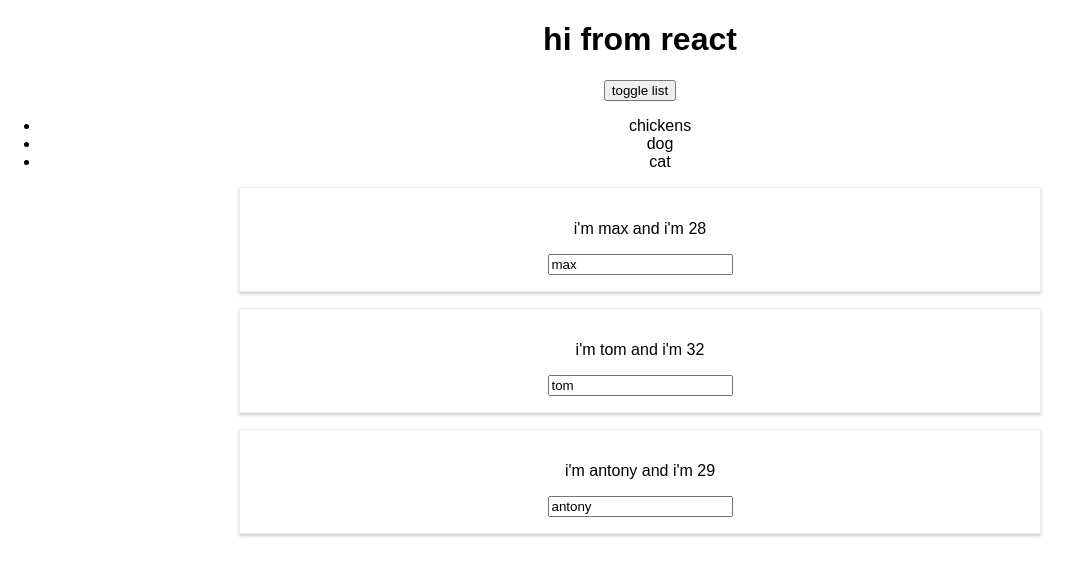
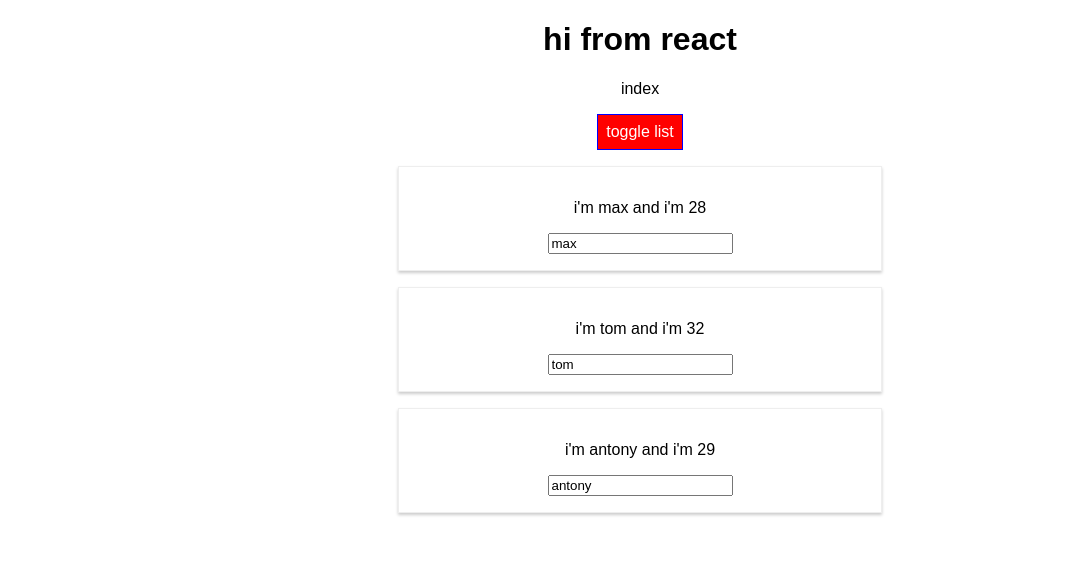
Before and after one commit to morgan1982/react-complete-guide, a React (Create React App) app: page / in a window 1280 px wide. Both pictures are taken after a click on the button "toggle list". Shown: the top 576 px of the page, without its empty margins (0-1081 px from the left). Built offline with nearby package versions, Linux system fonts and the light colour scheme.

Commit message:
add radium

```diff
--- a/package.json
+++ b/package.json
@@ -3,6 +3,7 @@
   "version": "0.1.0",
   "private": true,
   "dependencies": {
+    "radium": "^0.19.6",
     "react": "^16.2.0",
     "react-dom": "^16.2.0",
     "react-scripts": "1.0.17"
--- a/src/App.css
+++ b/src/App.css
@@ -1,3 +1,9 @@
 .App {
   text-align: center;
 }
+.red {
+  color: red;
+}
+.bold {
+  font-weight: bold;
+}
--- a/src/App.js
+++ b/src/App.js
@@ -1,6 +1,7 @@
 import React, { Component } from 'react';
 import Person from './Person/Person';
 import './App.css';
+import Radium, { StyleRoot } from 'radium';
 
 class App extends Component {
   state = {
@@ -54,40 +55,63 @@ class App extends Component {
 
   render() {
     const style = {
-      backgroundColor: 'white',
+      backgroundColor: 'green',
+      color: 'white',
       font: 'inherit',
       border: '1px solid blue',
       padding: '8px',
-      cursor: 'pointer'
+      cursor: 'pointer',
+      ':hover': {
+        backgroundColor: 'lightgreen',
+        color: 'black'
+      }
     }
-    let items = null;
+    let persons = null;
      if (this.state.showList)
      {
-      items = <ul>
-         <li>chickens</li>
-         <li>dog</li>
-         <li>cat</li>
-       </ul>
-     };
+      persons = (
+        <div>
+        {this.state.persons.map((person, index) => {
+            return <Person
+            click={() => this.deletePersonHandler(index)}
+            name={person.name}
+            age={person.age}
+            key={person.id}
+            changed={(event) => this.nameChangeHandler(event, person.id)} />
+          })}
+      </div>
+        );
+        style.backgroundColor = 'red';
+        style[':hover'] = {
+          backgroundColor: 'tomato',
+          color: 'black'
+        }
+      }
+
+      let classes = [];
+      if (this.state.persons.length <= 2)
+      {
+        classes.push('red');
+      }
+      if (this.state.persons.length <= 1)
+      {
+        classes.push('bold'); // classes red and bold
+      }
+
+
     return (
+      <StyleRoot>
       <div className="App">
         <h1>hi from react</h1>
+        <p className={classes.join(' ')}>index</p>
         {/* return a function call  this can be ineficient*/}
-          <button onClick={this.listHandler}>toggle list</button>
-          {items}
-          {this.state.persons.map((person, index) => {
-            return <Person
-              key={person.id}
-              name={person.name}
-              age={person.age}
-              click={() => this.deletePersonHandler(index)}
-              changed={(e) => this.nameChangeHandler(e, person.id)}
-              />
-          })}
+          <button onClick={this.listHandler} style={style}>toggle list</button>
+          {persons}
+      </div>
+      </StyleRoot>
+    );
 
-      </div>
-    );
   }
 }
 
-export default App;
+export default Radium(App);
--- a/src/Person/Person.jsx
+++ b/src/Person/Person.jsx
@@ -1,9 +1,15 @@
 import React from 'react';
 import './person.css';
+import Radium from 'radium';
 
 const person = (props) => {
+    const style = {
+        '@media (min-width: 500px)': {
+            width: '450px'
+        }
+    }
     return (
-        <div className="Person">
+        <div className="Person" style={style}>
             <p onClick={props.click}>i'm  {props.name} and i'm {props.age}</p>
             <p>{props.children}</p>
             <input type="text" onChange={props.changed} value={props.name}/>
@@ -11,4 +17,4 @@ const person = (props) => {
     )
 };
 
-export default person;
+export default Radium(person);
```
Also changed, not shown: 1 other file (tests, documents, lock files or other folders).
